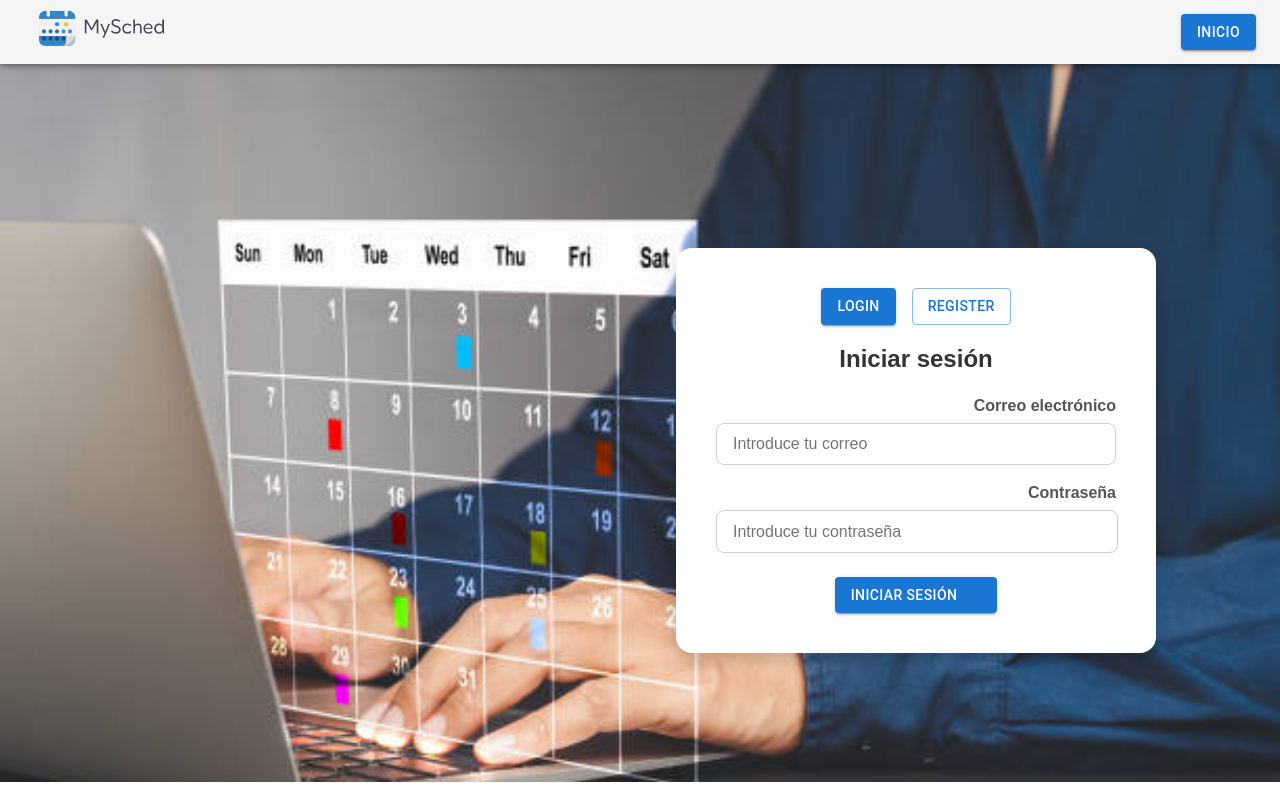
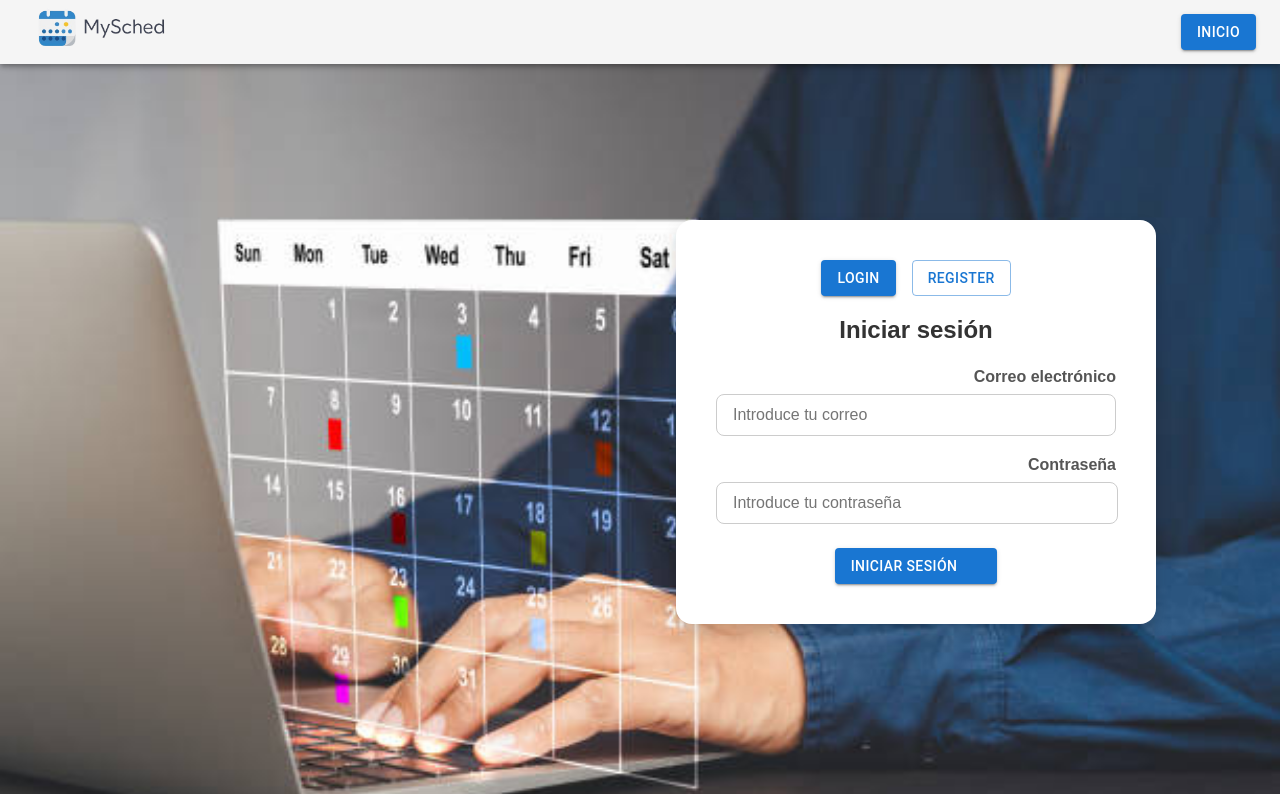
Before and after one commit to juanmacasgim/MySched_React, a React (Vite) app: page /mysched/login in a window 1280 px wide. Built offline with nearby package versions, Linux system fonts and the light colour scheme; some icons are missing.

Commit message:
Bugs Fixed

```diff
--- a/src/App.css
+++ b/src/App.css
@@ -108,10 +108,9 @@ textarea {
 
 
 .home {
-    min-height: 82.7vh;
+    min-height: 93vh;
     background-image: url('./assets/FotoStock.jpg');
     background-size: cover;
-    padding-top: 70px;
     display: flex;
     flex-direction: column;
     justify-content: center;
@@ -119,7 +118,6 @@ textarea {
     text-align: right;
     padding-right: 5vw;
     color : white;
-
 }
 
 .home-content {
--- a/src/App.tsx
+++ b/src/App.tsx
@@ -12,6 +12,7 @@ function App() {
   }
   return (
     <>
+      <div className="background-image"></div>
       <Navbar
         logo="MySched"
         actions={[
```
